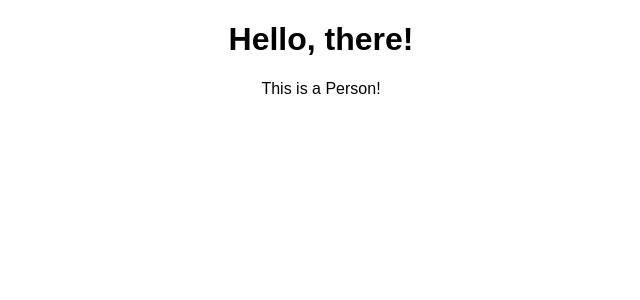
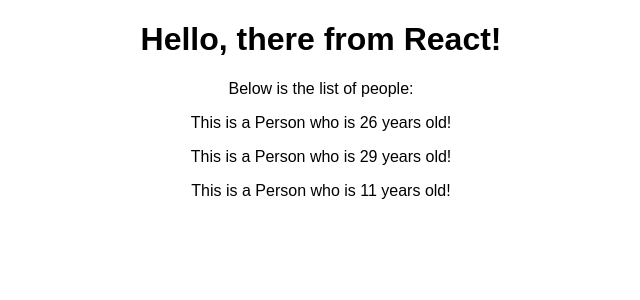
Before and after one commit to lntelliMed/react-complete-guide, a React (Create React App) app: page / in a window 1280 px wide. Shown: the top 300 px of the page, without its empty margins (319-959 px from the left). Built offline with nearby package versions, Linux system fonts and the light colour scheme.

Commit message:
Generate age dynamically

```diff
--- a/src/App.js
+++ b/src/App.js
@@ -6,7 +6,10 @@
   render() {
     return (
       <div className="App">
-        <h1>Hello, there!</h1>
+        <h1>Hello, there from React!</h1>
+        <p>Below is the list of people:</p>
+        <Person />
+        <Person />
         <Person />
       </div>
     );
--- a/src/Person/Person.js
+++ b/src/Person/Person.js
@@ -3,7 +3,7 @@
 const person = () => {
   return (
     <div>
-      <p>This is a Person!</p>
+      <p>This is a Person who is {Math.floor(Math.random() * 30)} years old!</p>
     </div>
   );
 }
```
